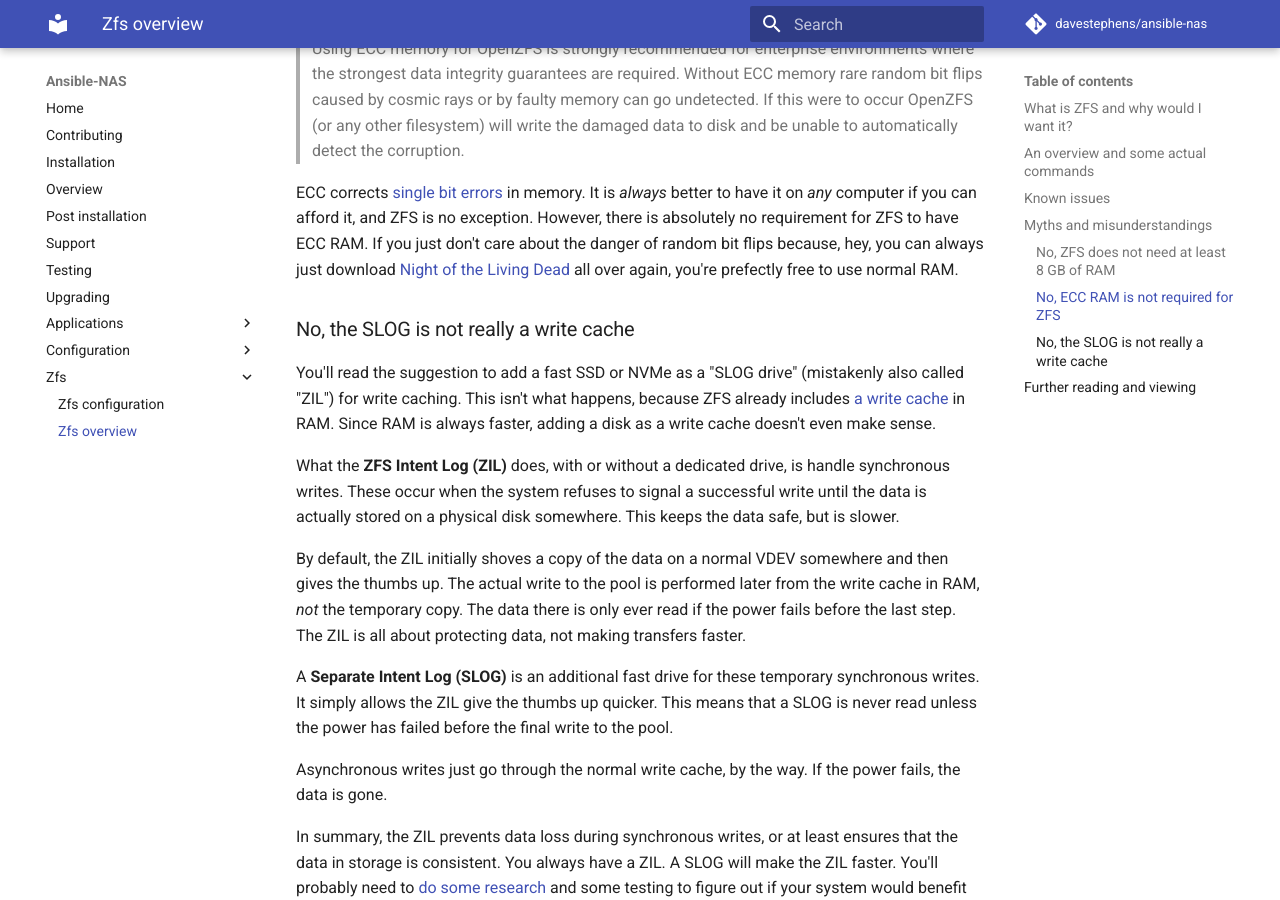
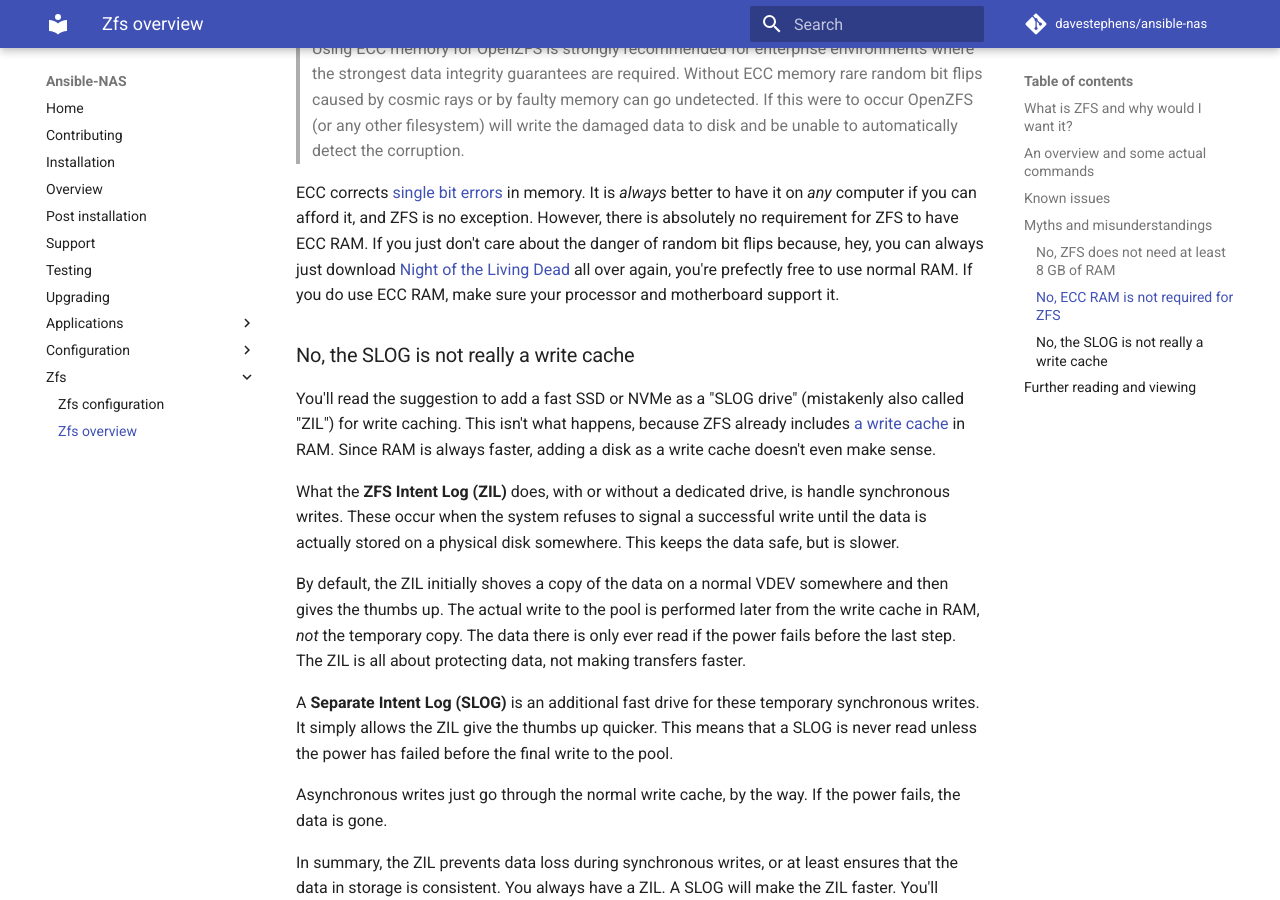
Before and after one commit to davestephens/ansible-nas, an MkDocs documentation site: the page built from docs/zfs/zfs_overview.md, in a window 1280 px wide and 900 px high, scrolled down 3289 px. Built offline with MkDocs 1.6.1 and Material for MkDocs 9.7.7, drawn with Linux system fonts in a browser that asks for light colours; comment, search, counter and statistics services are not loaded.

Commit message:
Point out CPU must support ECC

```diff
--- a/docs/zfs/zfs_overview.md
+++ b/docs/zfs/zfs_overview.md
@@ -174,7 +174,8 @@ and ZFS is no exception. However, there is absolutely no requirement for ZFS to
 have ECC RAM. If you just don't care about the danger of random bit flips
 because, hey, you can always just download [Night of the Living
 Dead](https://archive.org/details/night_of_the_living_dead) all over again,
-you're prefectly free to use normal RAM.
+you're prefectly free to use normal RAM. If you do use ECC RAM, make sure your
+processor and motherboard support it.
 
 ### No, the SLOG is not really a write cache
 
```
